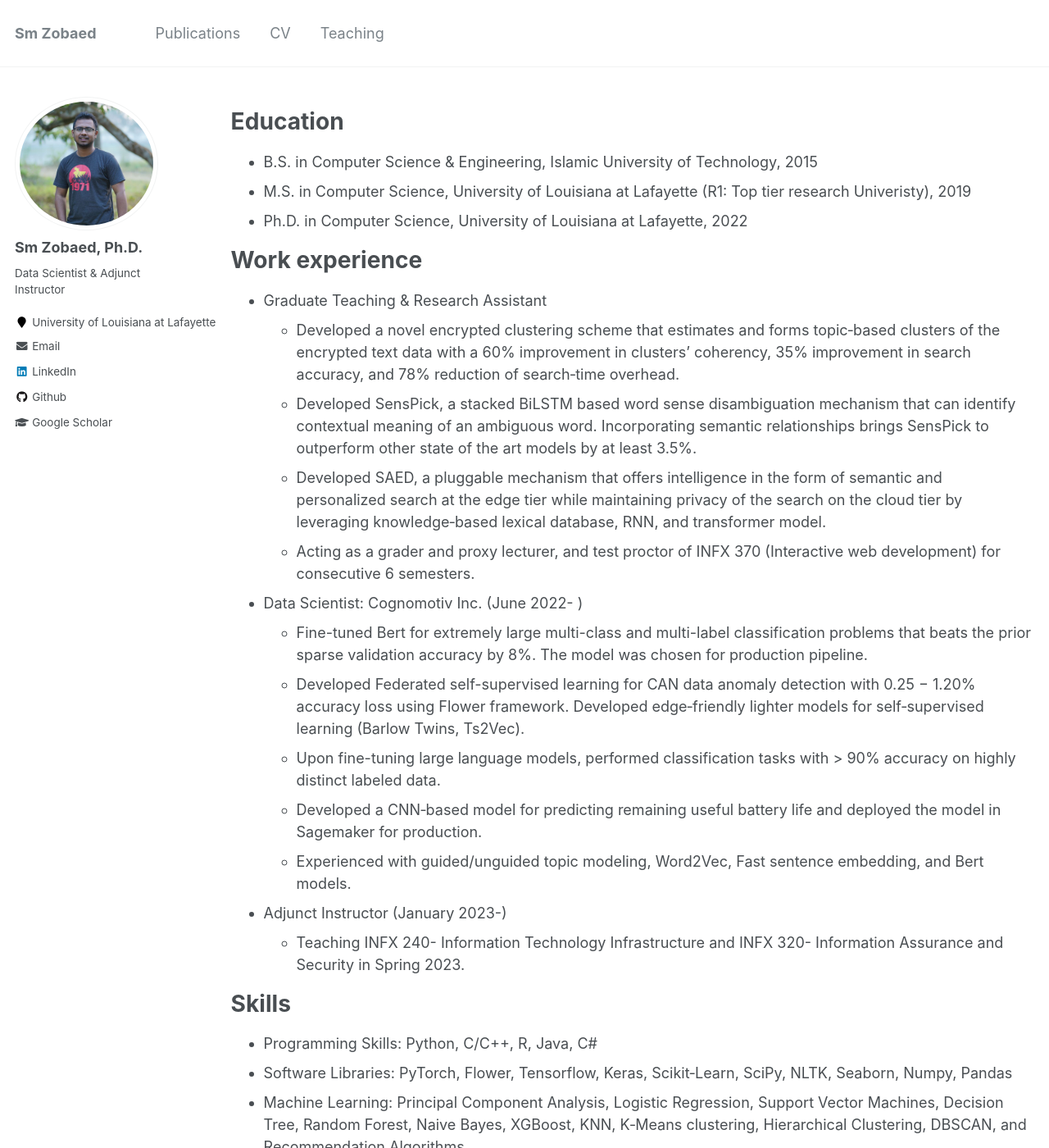
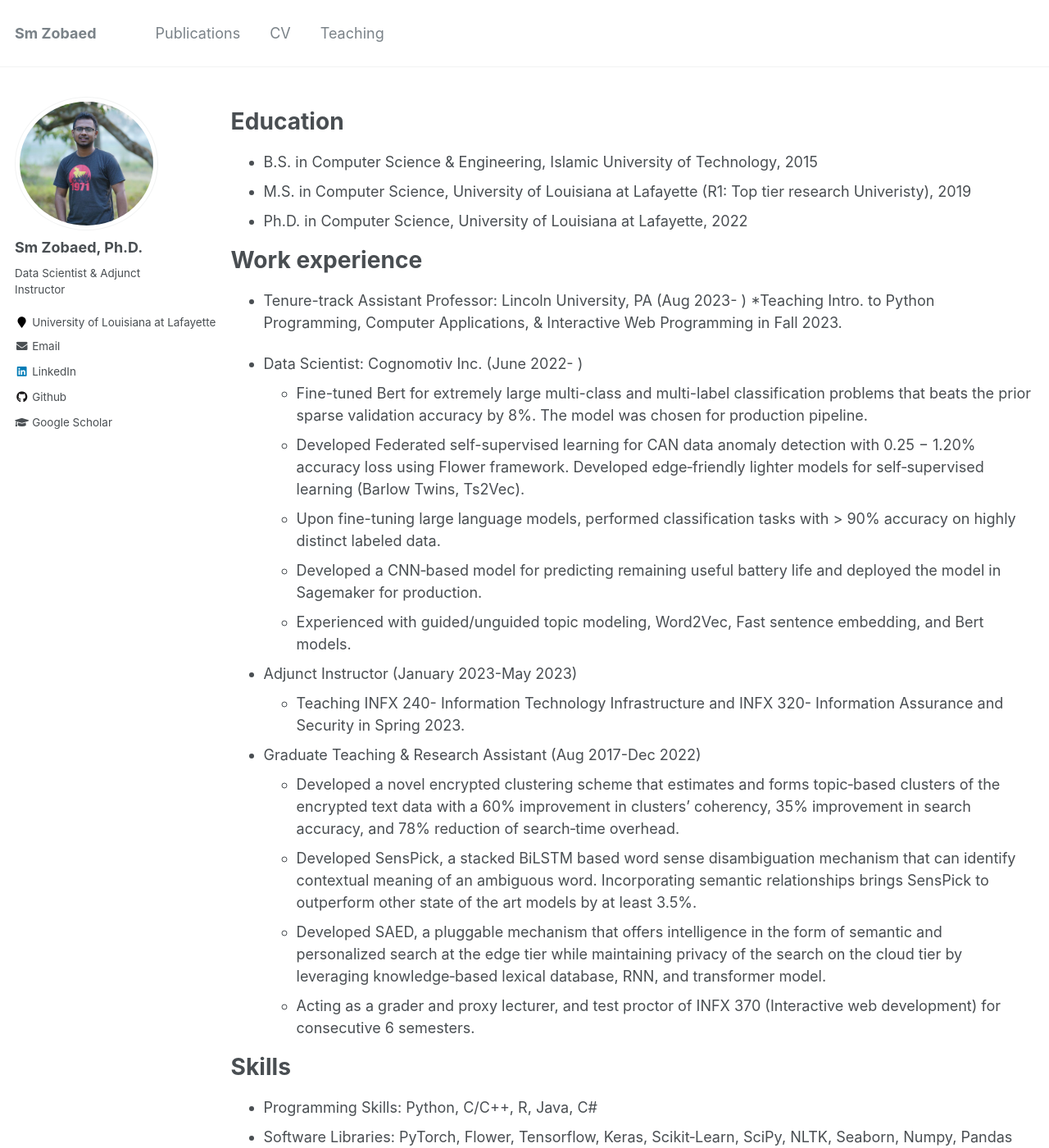
Before and after one commit to zobaed11/zobaed11.github.io, a Jekyll site: the page built from _pages/cv.md, in a window 1280 px wide and 1400 px high. Shown: the whole window at 82% size. Built offline with Jekyll 4.4.1, drawn with Linux system fonts in a browser that asks for light colours; part of the change alters nothing that is shown.

Commit message:
Update cv.md

```diff
--- a/_pages/cv.md
+++ b/_pages/cv.md
@@ -17,11 +17,9 @@ Education
 
 Work experience
 ======
-* Graduate Teaching & Research Assistant
-	* Developed a novel encrypted clustering scheme that estimates and forms topic‑based clusters of the encrypted text data with a 60% improvement in clusters’ coherency, 35% improvement in search accuracy, and 78% reduction of search‑time overhead.
-	* Developed SensPick, a stacked BiLSTM based word sense disambiguation mechanism that can identify contextual meaning of an ambiguous word. Incorporating semantic relationships brings SensPick to outperform other state of the art models by at least 3.5%.
-	* Developed SAED, a pluggable mechanism that offers intelligence in the form of semantic and personalized search at the edge tier while maintaining privacy of the search on the cloud tier by leveraging knowledge‑based lexical database, RNN, and transformer model.
-	* Acting as a grader and proxy lecturer, and test proctor of INFX 370 (Interactive web development) for consecutive 6 semesters.
+
+* Tenure-track Assistant Professor: Lincoln University, PA (Aug 2023- )
+	*Teaching Intro. to Python Programming, Computer Applications, & Interactive Web Programming in Fall 2023.
 
 * Data Scientist: Cognomotiv Inc. (June 2022- )
 	* Fine-tuned Bert for extremely large multi-class and multi-label classification problems that beats the prior sparse validation accuracy by 8%. The model was chosen for production pipeline.
@@ -30,8 +28,14 @@ Work experience
 	* Developed a CNN‑based model for predicting remaining useful battery life and deployed the model in Sagemaker for production.
 	* Experienced with guided/unguided topic modeling, Word2Vec, Fast sentence embedding, and Bert models.
 
-* Adjunct Instructor (January 2023-)
+* Adjunct Instructor (January 2023-May 2023)
 	* Teaching INFX 240- Information Technology Infrastructure and INFX 320- Information Assurance and Security in Spring 2023.
+
+* Graduate Teaching & Research Assistant (Aug 2017-Dec 2022)
+	* Developed a novel encrypted clustering scheme that estimates and forms topic‑based clusters of the encrypted text data with a 60% improvement in clusters’ coherency, 35% improvement in search accuracy, and 78% reduction of search‑time overhead.
+	* Developed SensPick, a stacked BiLSTM based word sense disambiguation mechanism that can identify contextual meaning of an ambiguous word. Incorporating semantic relationships brings SensPick to outperform other state of the art models by at least 3.5%.
+	* Developed SAED, a pluggable mechanism that offers intelligence in the form of semantic and personalized search at the edge tier while maintaining privacy of the search on the cloud tier by leveraging knowledge‑based lexical database, RNN, and transformer model.
+	* Acting as a grader and proxy lecturer, and test proctor of INFX 370 (Interactive web development) for consecutive 6 semesters.
 
 Skills
 ======
```
